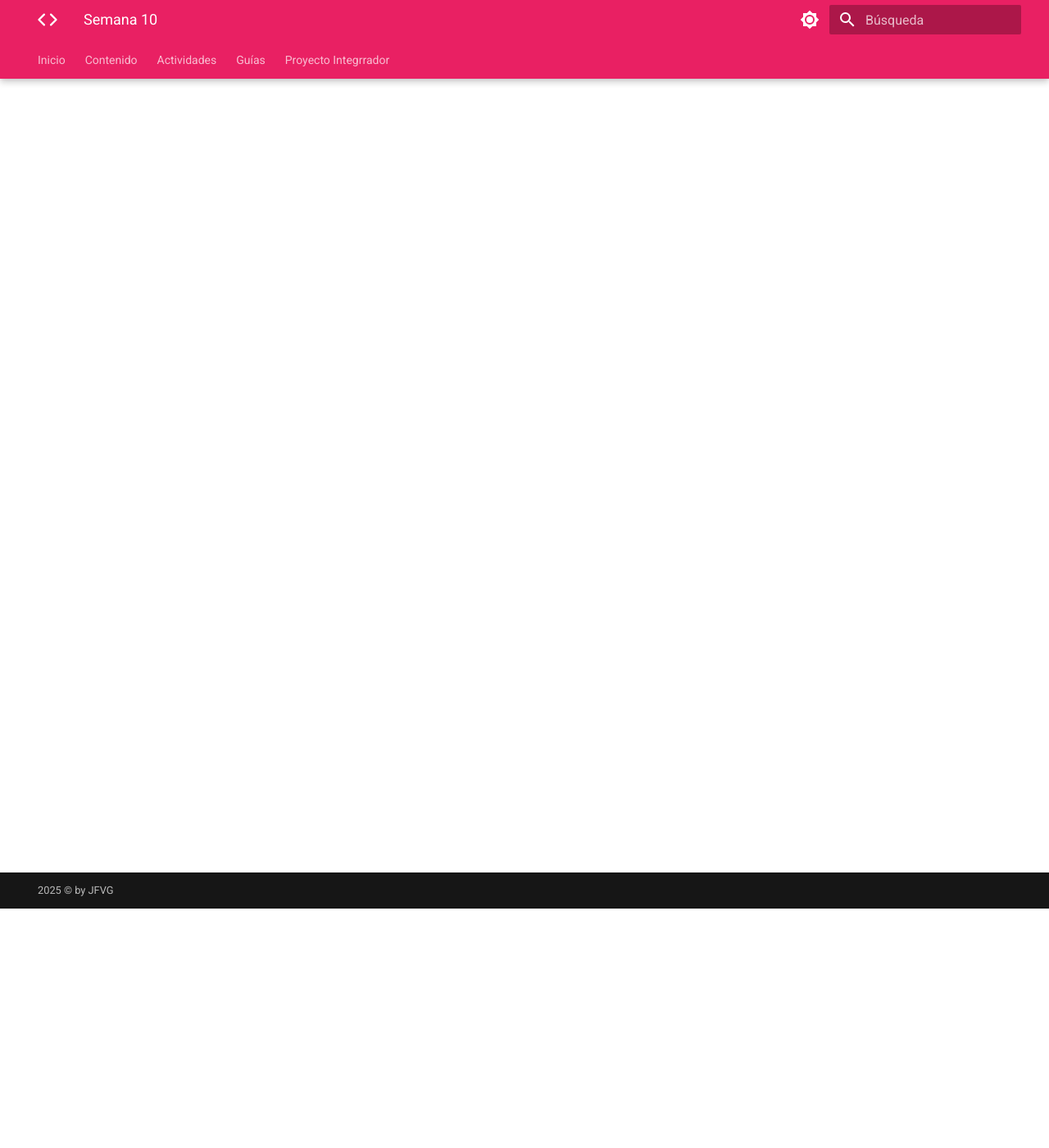
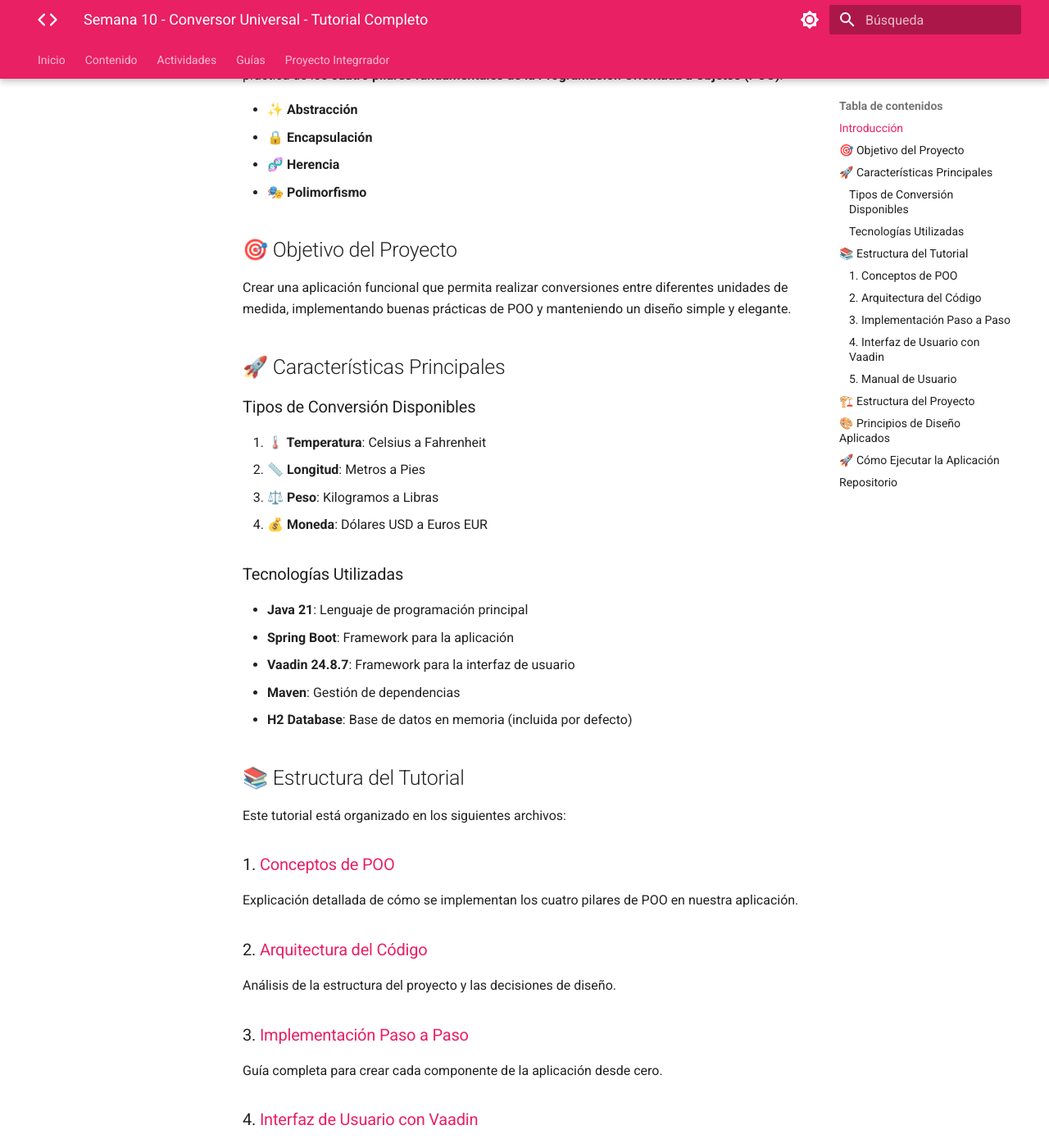
Before and after one commit to jfinfocesde/25b1, an MkDocs documentation site: the page built from docs/content/p10.md, in a window 1280 px wide and 1400 px high, scrolled down 292 px. Shown: the whole window at 82% size. Built offline with MkDocs 1.6.1 and Material for MkDocs 9.7.7, drawn with Linux system fonts in a browser that asks for light colours; some of the changed text lies outside the part shown.

Commit message:
09-09-2025

````diff
--- a/docs/content/p10.md
+++ b/docs/content/p10.md
@@ -1,5 +1,90 @@
-#  Semana 10
+#  Semana 10 - Conversor Universal - Tutorial Completo
 
-!!! note
+## Introducción
 
-    El contenido se publicará en la fecha correspondiente.
+Este proyecto es una aplicación web de conversores desarrollada en **Java** utilizando el framework **Vaadin** para la interfaz de usuario. La aplicación demuestra la implementación práctica de los **cuatro pilares fundamentales de la Programación Orientada a Objetos (POO)**:
+
+- ✨ **Abstracción**
+- 🔒 **Encapsulación**
+- 🧬 **Herencia**
+- 🎭 **Polimorfismo**
+
+## 🎯 Objetivo del Proyecto
+
+Crear una aplicación funcional que permita realizar conversiones entre diferentes unidades de medida, implementando buenas prácticas de POO y manteniendo un diseño simple y elegante.
+
+## 🚀 Características Principales
+
+### Tipos de Conversión Disponibles
+1. **🌡️ Temperatura**: Celsius a Fahrenheit
+2. **📏 Longitud**: Metros a Pies
+3. **⚖️ Peso**: Kilogramos a Libras
+4. **💰 Moneda**: Dólares USD a Euros EUR
+
+### Tecnologías Utilizadas
+- **Java 21**: Lenguaje de programación principal
+- **Spring Boot**: Framework para la aplicación
+- **Vaadin 24.8.7**: Framework para la interfaz de usuario
+- **Maven**: Gestión de dependencias
+- **H2 Database**: Base de datos en memoria (incluida por defecto)
+
+## 📚 Estructura del Tutorial
+
+Este tutorial está organizado en los siguientes archivos:
+
+### 1. [Conceptos de POO](./conceptos-poo.md)
+Explicación detallada de cómo se implementan los cuatro pilares de POO en nuestra aplicación.
+
+### 2. [Arquitectura del Código](./arquitectura.md)
+Análisis de la estructura del proyecto y las decisiones de diseño.
+
+### 3. [Implementación Paso a Paso](./implementacion-paso-a-paso.md)
+Guía completa para crear cada componente de la aplicación desde cero.
+
+### 4. [Interfaz de Usuario con Vaadin](./interfaz-vaadin.md)
+Tutorial sobre la creación de la interfaz web usando Vaadin.
+
+### 5. [Manual de Usuario](./manual-usuario.md)
+Guía para usar la aplicación una vez implementada.
+
+## 🏗️ Estructura del Proyecto
+
+```
+src/main/java/com/example/application/views/inicio/
+├── Conversor.java                 # Clase abstracta base
+├── ConversorTemperatura.java      # Conversor específico
+├── ConversorLongitud.java         # Conversor específico
+├── ConversorPeso.java             # Conversor específico
+├── ConversorMoneda.java           # Conversor específico
+├── CalculadoraConversores.java    # Clase gestora
+└── InicioView.java                # Interfaz de usuario
+```
+
+## 🎨 Principios de Diseño Aplicados
+
+- **Simplicidad**: Interfaz limpia y fácil de usar
+- **Extensibilidad**: Fácil agregar nuevos tipos de conversores
+- **Mantenibilidad**: Código bien estructurado y documentado
+- **Reutilización**: Componentes reutilizables y modulares
+
+## 🚀 Cómo Ejecutar la Aplicación
+
+1. **Prerrequisitos**:
+   - Java 21 o superior
+   - Maven 3.6 o superior
+
+2. **Ejecutar**:
+   ```bash
+   ./mvnw spring-boot:run
+   ```
+
+3. **Acceder**:
+   - Abrir navegador en: `http://localhost:8080`
+
+## Repositorio
+
+```bash
+https://github.com/jfinfocesde/pi_backend1_ejemplo.git
+```
+
+---
````
